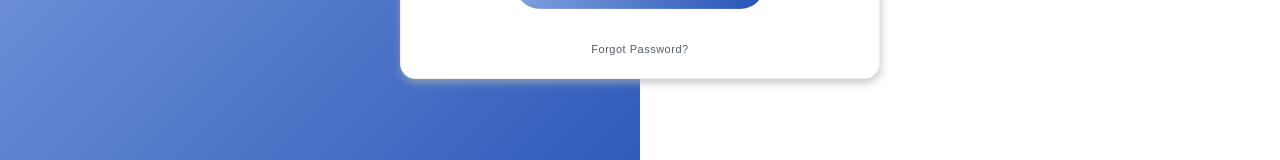
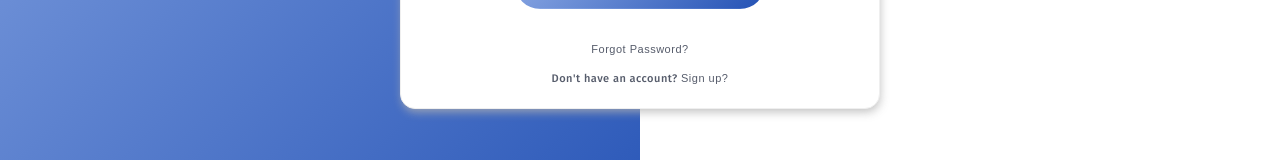
Before and after one commit to shan814/InvoiceHome, a React (Create React App) app: page /sign-in in a window 1280 px wide. Shown: the part 541-701 px from the top of the page. Built offline with nearby package versions, Linux system fonts and the light colour scheme.

Commit message:
Sign up Link

```diff
--- a/src/components/Header.css
+++ b/src/components/Header.css
@@ -147,6 +147,7 @@ nav.shrink a {
   transform-origin: 0 0;
   box-shadow: 0 2px 4px 0 rgba(0, 0, 0, 0.16), 0 2px 8px 0 rgba(0, 0, 0, 0.12);
   flex-direction: column;
+  background: white;
 }
 .drop ul li {
   display: block;
--- a/src/components/LoginSignUp/LoginForm.css
+++ b/src/components/LoginSignUp/LoginForm.css
@@ -245,3 +245,7 @@ a.forget-btn {
   letter-spacing: 0.5px;
   font-weight: 500;
 }
+.already,
+.already:hover {
+  text-decoration: none !important;
+}
--- a/src/components/LoginSignUp/SignUp.css
+++ b/src/components/LoginSignUp/SignUp.css
@@ -229,6 +229,7 @@ a.forget-btn {
   font-weight: 500;
 }
 
-a span.already:hover {
-  text-decoration-style: none;
+.already,
+.already:hover {
+  text-decoration-style: none !important;
 }
--- a/src/components/LoginSignUp/login.component.js
+++ b/src/components/LoginSignUp/login.component.js
@@ -49,6 +49,11 @@ export default class Login extends Component {
     <Link to={"/sign-up"}>
     <a href="javascript:void(0);" class="forget-btn" title="Forgot Password?">
         Forgot Password?
+    </a>
+    </Link>
+    <Link to={"/sign-up"}>
+    <a href="javascript:void(0);" class="forget-btn" title="Sign up?">
+        <span className="already">Don't have an account? </span>Sign up?
     </a>
     </Link>
 </form>
```
